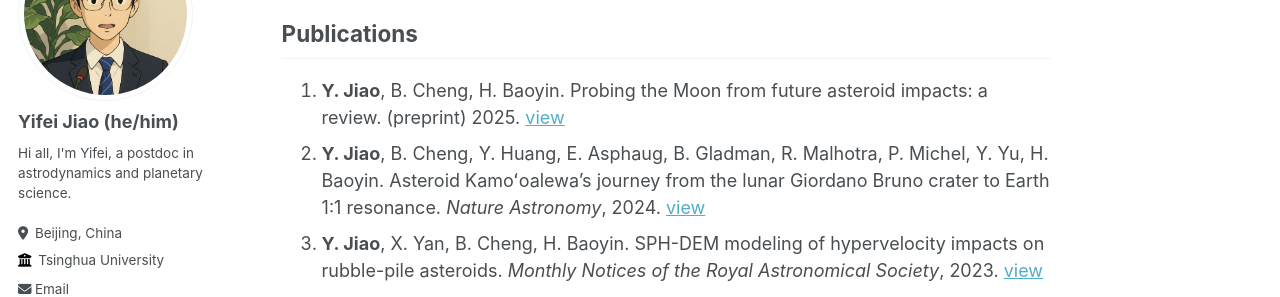
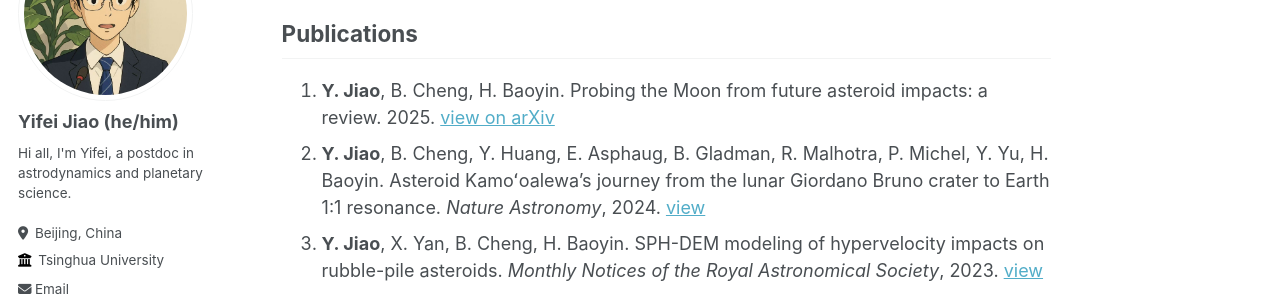
Before and after one commit to jiaoyf-thu/jiaoyf-thu.github.io, a Jekyll site: the page built from _pages/about.md, in a window 1280 px wide and 900 px high, scrolled down 1076 px. Shown: the part 180-477 px from the top of the window. Built offline with Jekyll 4.4.1, drawn with Linux system fonts in a browser that asks for light colours; some web fonts are replaced.

Commit message:
Update about.md

```diff
--- a/_pages/about.md
+++ b/_pages/about.md
@@ -37,7 +37,7 @@ Feel free to contact me at jiaoyf.thu@gmail.com for any discussions!
 
 ## Publications
 
-1. **Y. Jiao**, B. Cheng, H. Baoyin. Probing the Moon from future asteroid impacts: a review. (preprint) 2025. <a href="https://arxiv.org/abs/2509.01436" target="_blank">view</a>
+1. **Y. Jiao**, B. Cheng, H. Baoyin. Probing the Moon from future asteroid impacts: a review. 2025. <a href="https://arxiv.org/abs/2509.01436" target="_blank">view on arXiv</a>
 2. **Y. Jiao**, B. Cheng, Y. Huang, E. Asphaug, B. Gladman, R. Malhotra, P. Michel, Y. Yu, H. Baoyin. Asteroid Kamoʻoalewa's journey from the lunar Giordano Bruno crater to Earth 1:1 resonance. *Nature Astronomy*, 2024. <a href="https://www.nature.com/articles/s41550-024-02258-z" target="_blank">view</a>
 3. **Y. Jiao**, X. Yan, B. Cheng, H. Baoyin. SPH-DEM modeling of hypervelocity impacts on rubble-pile asteroids. *Monthly Notices of the Royal Astronomical Society*, 2023. <a href="https://doi.org/10.1093/mnras/stad3888" target="_blank">view</a>
 4. **Y. Jiao**, B. Cheng, H. Baoyin. Optimal kinetic-impact geometry for asteroid deflection exploiting Delta-V hodograph. *Journal of Guidance, Control, and Dynamics*, 2022. <a href="https://arc.aiaa.org/doi/10.2514/1.G006876" target="_blank">view</a>
```
